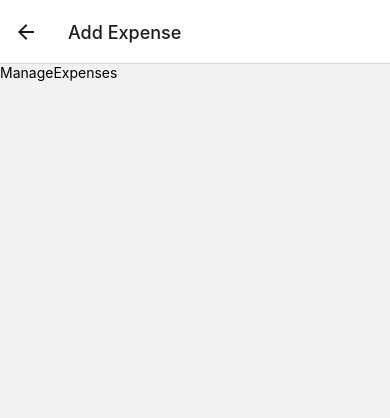
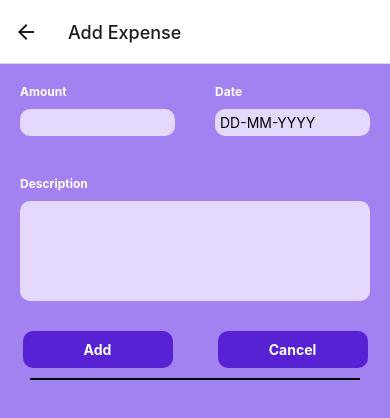
Before and after one commit to Chetainya/Expense-Tracker, a React Native app: screen /ManageExpense in a window 390 px wide. Shown: the top 418 px of the page. Built offline with nearby package versions, Linux system fonts and the light colour scheme.

Commit message:
created expense context to track the global state and used the useReducer hook to update the state. Also made the structure of manage expense screen and used the custom input component to design the form in manage expense

```diff
--- a/App.js
+++ b/App.js
@@ -10,6 +10,7 @@ import { GlobalStyles } from './Constants/Style';
 import { MaterialCommunityIcons } from '@expo/vector-icons';
 import { FontAwesome } from '@expo/vector-icons';
 import IconButton from './UI/IconButton';
+import ExpenseContextProvider from './Store/ExpenseContext';
 
 const BottomTab = createBottomTabNavigator();
 
@@ -58,7 +59,7 @@ function ExpensesOverview(){
 
 export default function App() {
   return (
-    <>
+    <ExpenseContextProvider>
     <StatusBar styles='auto' />
     <NavigationContainer>
       <Stack.Navigator>
@@ -70,7 +71,7 @@ export default function App() {
         }} component={ManageExpense} />
       </Stack.Navigator>
     </NavigationContainer>
-    </>
+    </ExpenseContextProvider>
   );
 }
 
--- /dev/null
+++ b/Components/ExpenseForm.js
@@ -0,0 +1,37 @@
+import { StyleSheet, View } from "react-native"
+import Input from "./Input"
+
+function ExpenseForm(){
+
+    return (
+        <View>
+            <View style={styles.sideBySide}>
+
+            <Input label='Amount' inputProps={{
+                keyboardType : 'decimal-pad'
+            }} style={styles.flex} />
+            <Input label='Date' inputProps={{
+                placeholder : 'DD-MM-YYYY',
+                maxLength : 10
+            }} style={styles.flex} />
+            </View>
+            <Input label='Description' inputProps={{
+                autoCorrect : false,
+                multiline : true,
+
+            }} />
+        </View>
+    )
+}
+
+export default ExpenseForm
+
+const styles = StyleSheet.create({
+    sideBySide : {
+        flexDirection : 'row',
+
+    },
+    flex: {
+        flex: 1
+    }
+})
--- a/Components/ExpenseOutput.js
+++ b/Components/ExpenseOutput.js
@@ -1,40 +1,17 @@
-import { StyleSheet, View } from "react-native"
+import { StyleSheet, View , Text } from "react-native"
 import ExpenseSummary from "./ExpenseSummary"
 import ExpenseList from "./ExpenseList"
 import { GlobalStyles } from "../Constants/Style"
 
-const DUMMY_DATA = [ {
-    id : 'e1',
-    amount : '100',
-    description : 'Hello This an expense',
-    Date : new Date('2024-12-9')
-},
-{
-    id : 'e2',
-    amount : '100',
-    description : 'Hello This an expense',
-    Date : new Date('2024-12-9')
-},
-{
-    id : 'e3',
-    amount : '100',
-    description : 'Hello This an expense',
-    Date : new Date('2024-12-9')
-},
-{
-    id : 'e4',
-    amount : '100',
-    description : 'Hello This an expense',
-    Date : new Date('2024-12-9')
-},
 
-]
 
-function ExpenseOutput({expenses , expensesPeriod}){
+function ExpenseOutput({expenses , expensesPeriod , fallBack}){
+
 
     return <View style={styles.container}>
-        <ExpenseSummary expenses={DUMMY_DATA} expensesPeriod='Last 7 days' />
-        <ExpenseList expenses={DUMMY_DATA} />
+        <ExpenseSummary expenses={expenses} expensesPeriod='Last 7 days' />
+        {expenses.length > 0 ? <ExpenseList expenses={expenses} /> : <Text style={styles.fallBack}>{fallBack}</Text>}
+
     </View>
 }
 export default ExpenseOutput
@@ -44,5 +21,9 @@ const styles = StyleSheet.create({
         flex : 1,
         backgroundColor : GlobalStyles.colors.primary100,
         padding : 12
+    },
+    fallBack : {
+        textAlign : 'center',
+        margin : 15
     }
 })
--- /dev/null
+++ b/Components/Input.js
@@ -0,0 +1,36 @@
+import { StyleSheet, TextInput, View , Text } from "react-native"
+import { GlobalStyles } from "../Constants/Style"
+
+function Input({label , inputProps , style}){
+    const isMultiline = inputProps.multiline
+
+    return <View style={[styles.InputContainer , style && style]}>
+        <Text style={styles.label}>{label}</Text>
+        <TextInput style={[styles.input , isMultiline ? styles.multiline : null]} {...inputProps} />
+    </View>
+}
+
+export default Input
+
+const styles = StyleSheet.create({
+    InputContainer : {
+        padding : 10,
+        margin : 10,
+        gap : 10,
+
+    },
+    label : {
+        fontWeight : 'bold',
+        fontSize : 12,
+        color : 'white'
+
+    },
+    input : {
+        backgroundColor : GlobalStyles.colors.primary50,
+        borderRadius : 10,
+        padding : 5
+    },
+    multiline : {
+        minHeight : 100
+    }
+})
--- a/Screens/AllExpenses.js
+++ b/Screens/AllExpenses.js
@@ -1,8 +1,11 @@
 import { Text } from "react-native";
 import ExpenseOutput from "../Components/ExpenseOutput";
+import { useContext } from "react";
+import { ExpenseContext } from "../Store/ExpenseContext";
 
 function AllExpenses(){
-    return <ExpenseOutput />
+    const expenseCtx = useContext(ExpenseContext);
+    return <ExpenseOutput expenses={expenseCtx.expenses} fallBack='Add Expenses'/>
 }
 
 export default AllExpenses
--- a/Screens/ManageExpense.js
+++ b/Screens/ManageExpense.js
@@ -1,10 +1,29 @@
-import { useLayoutEffect } from "react";
-import { Text } from "react-native";
+import { useContext, useLayoutEffect } from "react";
+import { StyleSheet, Text , View } from "react-native";
+import IconButton from "../UI/IconButton";
+import Button from "../UI/Button";
+import { GlobalStyles } from "../Constants/Style";
+import  { ExpenseContext } from "../Store/ExpenseContext";
+import ExpenseForm from "../Components/ExpenseForm";
 
 function ManageExpense({route , navigation}){
+    const expenseCtx = useContext(ExpenseContext)
     const expenseId = route.params?.expenseId;
     const isEditing = !!expenseId
 
+
+    function deleteHandeler(){
+        expenseCtx.deleteExpense(expenseId)
+        navigation.goBack();
+    }
+
+    function addExpense(){
+        expenseCtx.addExpense();
+        navigation.goBack();
+    }
+    function cancelHandeler(){
+        navigation.goBack();
+    }
 
     useLayoutEffect(() => {
         navigation.setOptions( {
@@ -12,7 +31,37 @@ function ManageExpense({route , navigation}){
         })
     } , [navigation , isEditing])
 
-    return <Text>ManageExpenses</Text>
+    return <View style={styles.container}>
+        <ExpenseForm />
+        <View style={styles.ButtonsContainer}>
+            <Button onPress={addExpense}>{isEditing ? 'Update' : 'Add'}</Button>
+            <Button onPress={cancelHandeler}>Cancel</Button>
+        </View>
+        <View style={styles.deleteContainer}>
+
+        {isEditing && <IconButton name="delete" size={24} color="red" onPress={deleteHandeler} />}
+        </View>
+    </View>
 }
 
 export default ManageExpense
+
+const styles=StyleSheet.create({
+    container : {
+        backgroundColor : GlobalStyles.colors.primary200,
+        flex : 1
+    },
+    deleteContainer : {
+        alignItems : 'center',
+        padding : 10,
+        borderTopWidth : 2,
+        margin : 30,
+        marginTop : 10
+    },
+    ButtonsContainer: {
+        flexDirection : 'row',
+        alignItems : 'center',
+        justifyContent : 'space-around',
+        marginTop : 10
+    }
+})
--- a/Screens/RecentExpenses.js
+++ b/Screens/RecentExpenses.js
@@ -1,7 +1,22 @@
+import { useContext } from "react";
 import { Text } from "react-native";
+import { ExpenseContext } from "../Store/ExpenseContext";
+import ExpenseOutput from "../Components/ExpenseOutput";
+import { getDateMinusDays } from "../utils/date";
 
 function RecentExpenses(){
-    return <Text>Recent Expenses</Text>
+    const expenseCtx = useContext(ExpenseContext);
+
+    const expenses = expenseCtx.expenses.filter((expense) => {
+        const today = new Date();
+
+        const startDate = getDateMinusDays(today , 7);
+
+        return expense.Date > startDate
+    })
+
+
+    return <ExpenseOutput expenses={expenses} fallBack='No expenses within the time selected' />
 }
 
 export default RecentExpenses
--- /dev/null
+++ b/Store/ExpenseContext.js
@@ -0,0 +1,86 @@
+import { createContext, useReducer } from "react";
+import { dateFormatter } from "../utils/date";
+
+export  const ExpenseContext = createContext({
+    expenses : [],
+    addExpense : ({description , amount , date}) => {},
+    deleteExpense : (id) => {},
+    updateExpense : (id , {description , amount , Date}) => {},
+});
+
+
+function expenseReducer(state , action){
+
+    if(action.type === 'ADD'){
+        const id = Date.now().toString() * Math.random();
+        return [...state , {...action.payload , id : id}]
+
+    }else if(action.type === 'UPDATE'){
+
+        const toBeUpdatedExpenseIndex = state.findIndex((expense) => expense.id === action.payload.id)
+        const updatedExpense = {...state[toBeUpdatedExpenseIndex] , ...action.payload}
+        const oldState = {...state}
+        oldState[toBeUpdatedExpenseIndex] = updatedExpense
+        const newState = oldState
+        return newState
+
+    }else {
+
+        return state.filter(expense => expense.id !== action.payload)
+
+    }
+}
+
+
+const DUMMY_DATA = [ {
+    id : 'e1',
+    amount : '100',
+    description : 'Hello This an expense',
+    Date : new Date('2024-5-11')
+},
+{
+    id : 'e2',
+    amount : '100',
+    description : 'Hello This an expense',
+    Date : new Date('2024-5-15')
+},
+{
+    id : 'e3',
+    amount : '100',
+    description : 'Hello This an expense',
+    Date : new Date('2024-4-19')
+},
+{
+    id : 'e4',
+    amount : '100',
+    description : 'Hello This an expense',
+    Date : new Date('2024-4-9')
+},
+
+]
+
+
+export default function ExpenseContextProvider({children}){
+
+    const [expensesState , dispatch] = useReducer(expenseReducer , DUMMY_DATA)
+
+
+    function deleteExpense(id){
+        dispatch({type : 'DELETE' , payload : id})
+    }
+
+    function addExpense(){
+        const today = new Date('2024-5-17')
+        dispatch ({type : 'ADD' , payload : {description : 'Dummy add Expense' , amount : 200 , Date : today}})
+    }
+
+    const value = {
+        expenses : expensesState,
+        deleteExpense : deleteExpense,
+        addExpense : addExpense
+    }
+
+    return <ExpenseContext.Provider value={value}>
+        {children}
+    </ExpenseContext.Provider>
+}
--- /dev/null
+++ b/UI/Button.js
@@ -0,0 +1,36 @@
+
+import { Pressable, StyleSheet, Text, View } from "react-native";
+import { GlobalStyles } from "../Constants/Style";
+
+function Button({ onPress , children }) {
+  return (
+    <View style={styles.container}>
+      <Pressable onPress={onPress} style={({pressed}) => pressed &&  styles.pressed }>
+        <View style={styles.buttonContainer}>
+            <Text style={styles.buttonText}>{children}</Text>
+        </View>
+      </Pressable>
+    </View>
+  );
+}
+export default Button;
+
+const styles = StyleSheet.create({
+    buttonContainer : {
+        backgroundColor : GlobalStyles.colors.primary400,
+
+        padding : 10,
+        borderRadius : 10,
+    },
+    buttonText : {
+        color : 'white',
+        fontWeight : 'bold',
+        textAlign : 'center'
+    },
+    container : {
+        minWidth : 150
+    },
+    pressed : {
+        opacity : 0.50
+    }
+})
--- a/utils/date.js
+++ b/utils/date.js
@@ -1,3 +1,7 @@
 export function dateFormatter(date){
     return `${date.getDate()}-${date.getMonth()+1}-${date.getFullYear()}`
 }
+
+export function getDateMinusDays(date , days){
+    return new Date(date.getFullYear() , date.getMonth() , date.getDate() - days)
+}
```
